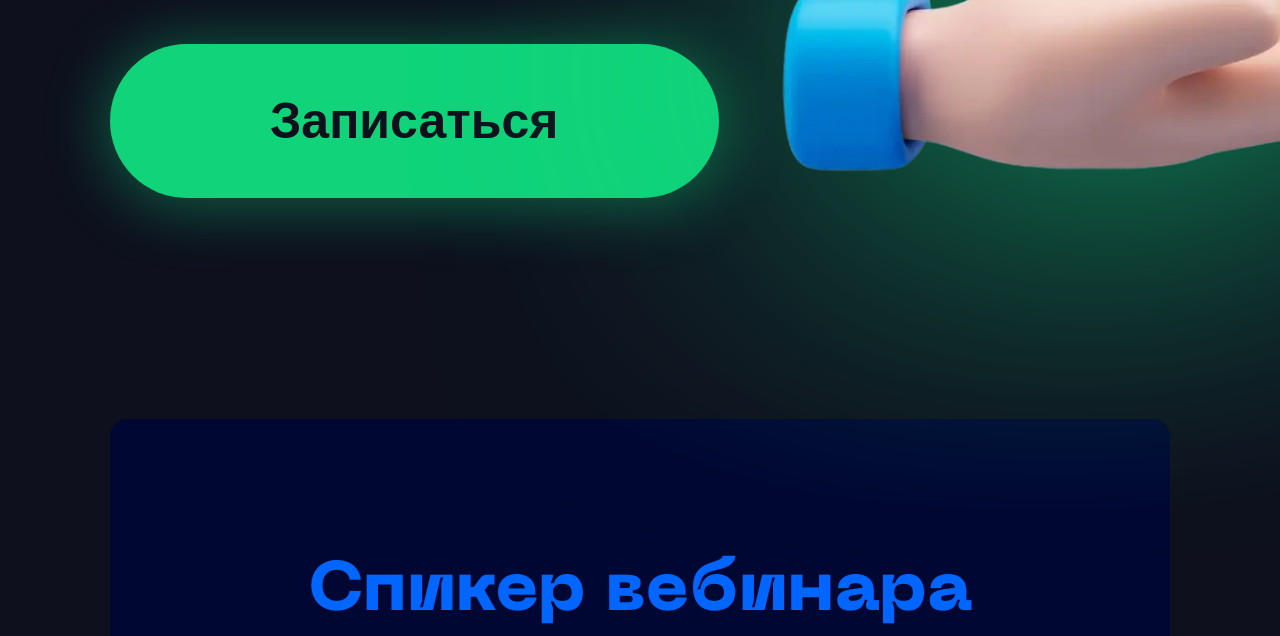
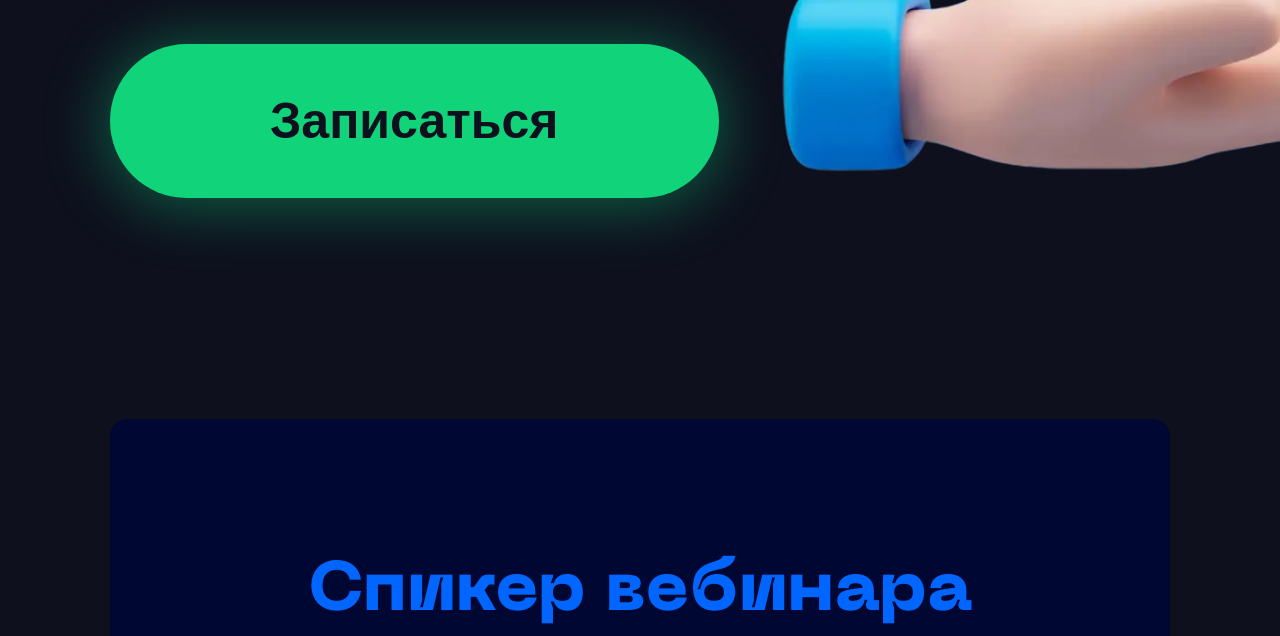
Before and after one commit to Raccoons38/btc-school-landing, a plain HTML site: page course.html in a window 1280 px wide. Shown: the part 664-1300 px from the top of the page. Drawn offline with nearby package versions, Linux system fonts and the light colour scheme.

Commit message:
Продолжаю эксперимент

```diff
--- a/styles/styles_courses.css
+++ b/styles/styles_courses.css
@@ -131,8 +131,7 @@ p.tag {
   width: auto;
   height: 800px;
   max-height: inherit;
-
-  -webkit-filter: drop-shadow(0 0 150px #10d37a);
+  /*filter: drop-shadow(0 0 150px #10d37a);*/
 }
 
 #headline .subtitle {
```
